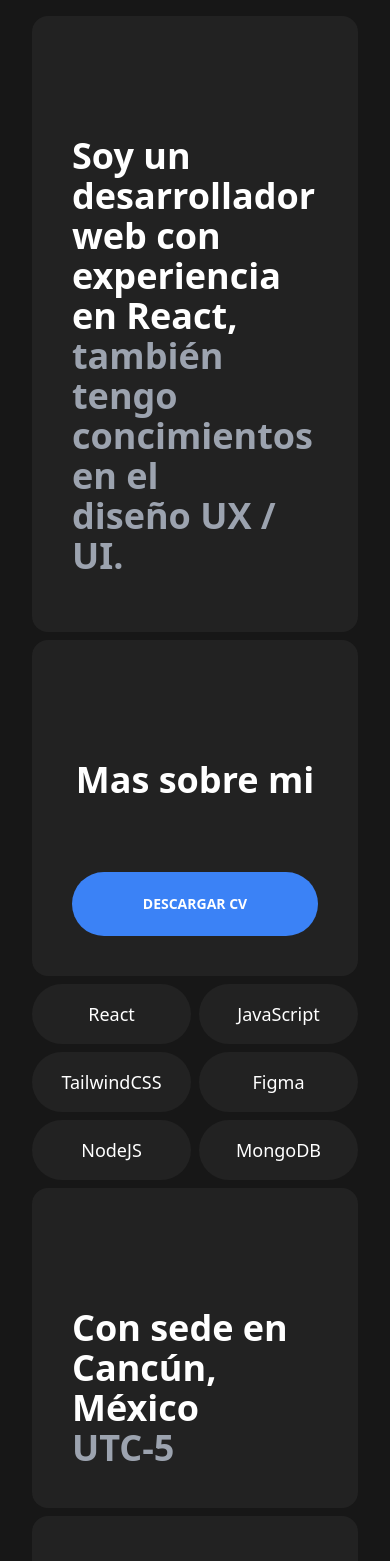
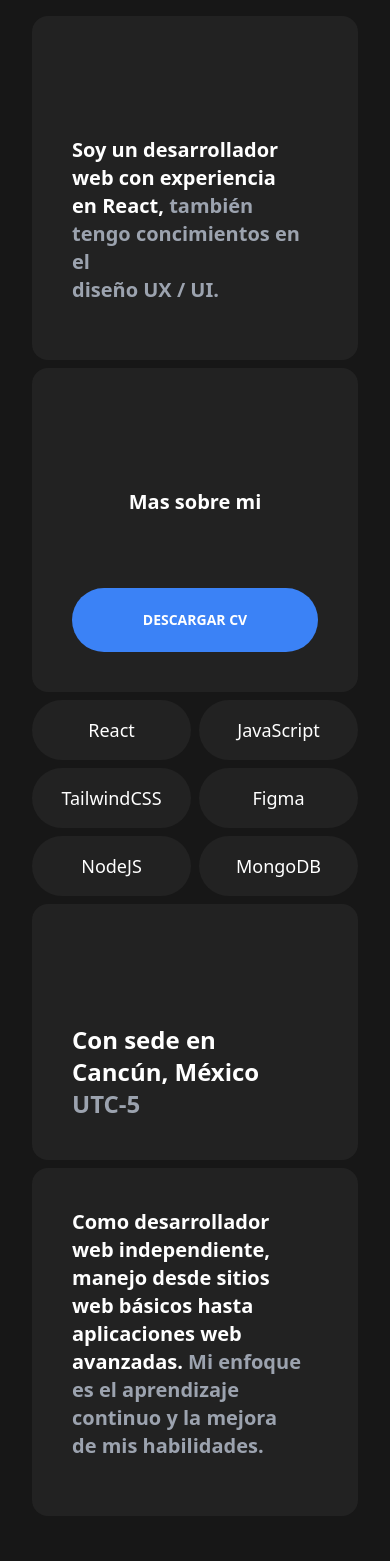
Before and after one commit to noermorales98/portfolio_2024, a React (Vite) app: page /sobre-mi in a window 390 px wide. Shown: the part 960-2521 px from the top of the page. Built offline with nearby package versions, Linux system fonts and the light colour scheme; some icons are missing; what tailwindcss-animated would draw is missing.

Commit message:
Update global.css and AboutMe.jsx, and Contacto.jsx

```diff
--- a/src/assets/styles/global.css
+++ b/src/assets/styles/global.css
@@ -17,6 +17,12 @@
   background-size: 140%;
   background-position: center top;
   transition: all 0.5s ease;
+}
+
+@media screen and (max-width: 768px) {
+  .movil {
+    background-position: center center;
+  }
 }
 
 .movil:hover {
--- a/src/views/about/sections/AboutMe.jsx
+++ b/src/views/about/sections/AboutMe.jsx
@@ -6,7 +6,7 @@ function AboutMe() {
       <div className="grid grid-cols-5 max-md:grid-cols-1 max-w-6xl m-auto gap-2">
         <div className="bg-[#222222] col-span-3 max-md:col-span-1 fill-white py-10 pl-10 pr-14 rounded-2xl flex flex-col gap-8">
           <box-icon name="user-circle" size="lg"></box-icon>
-          <p className="text-white text-4xl font-semibold pb-4">
+          <p className="text-white text-4xl font-semibold pb-4 max-lg:text-xl">
             Soy un desarrollador web con experiencia en React,{" "}
             <span className=" text-gray-400">
               también tengo concimientos en el <br /> diseño UX / UI.
@@ -16,7 +16,7 @@ function AboutMe() {
         <div className="bg-[#222222] fill-white rounded-2xl col-span-2 max-md:col-span-1 flex flex-col items-center gap-8 justify-between p-10">
           <div className="flex flex-col items-center gap-8">
             <box-icon name="file" size="lg"></box-icon>
-            <p className="text-white text-4xl font-semibold">Mas sobre mi</p>
+            <p className="text-white text-4xl font-semibold max-lg:text-xl">Mas sobre mi</p>
           </div>
           <motion.div
             className="box items-center w-full justify-center flex max-md:mt-6"
@@ -69,14 +69,14 @@ function AboutMe() {
         <div className="bg-[#222222] fill-white rounded-2xl col-span-2 max-md:col-span-1 flex flex-col items-start gap-8 justify-between p-10">
           <div className="flex flex-col items-start gap-8 justify-between">
             <box-icon name="buildings" size="lg"></box-icon>
-            <p className="text-white text-4xl font-semibold">
+            <p className="text-white text-4xl font-semibold max-lg:text-2xl">
               Con sede en <br /> Cancún, México <br />
               <span className="text-gray-400">UTC-5</span>
             </p>
           </div>
         </div>
         <div className="bg-[#222222] col-span-3 max-md:col-span-1 fill-white py-10 pl-10 pr-14 rounded-2xl flex flex-col gap-8">
-          <p className="text-white text-4xl font-semibold pb-4">
+          <p className="text-white text-4xl font-semibold pb-4 max-xl:text-xl">
             Como desarrollador web independiente, manejo desde sitios web
             básicos hasta aplicaciones web avanzadas. {""}
             <span className=" text-gray-400">
--- a/src/views/contact/Contacto.jsx
+++ b/src/views/contact/Contacto.jsx
@@ -11,10 +11,10 @@ const ContactInfo = ({ href, text, secondaryText }) => (
       className="flex flex-row items-center justify-between px-5 py-6 gap-8 border rounded-2xl w-[90%] max-lg:w-full bg-[#f5f5f7] hover:shadow-sm transition-all"
     >
       <p className="flex flex-col">
-        <span className="text-sm">{text}</span>
-        <span className="text-black text-base">{secondaryText}</span>
+        <span className="text-sm max-md:text-xs">{text}</span>
+        <span className="text-black text-base max-md:text-sm break-words">{secondaryText}</span>
       </p>
-      <span className="border border-gray-300 bg-white rounded-xl flex items-center justify-center p-2">
+      <span className="border border-gray-300 bg-white rounded-xl flex items-center justify-center p-2 max-[358px]:hidden">
         <box-icon name="right-arrow-alt"></box-icon>
       </span>
     </a>
```
